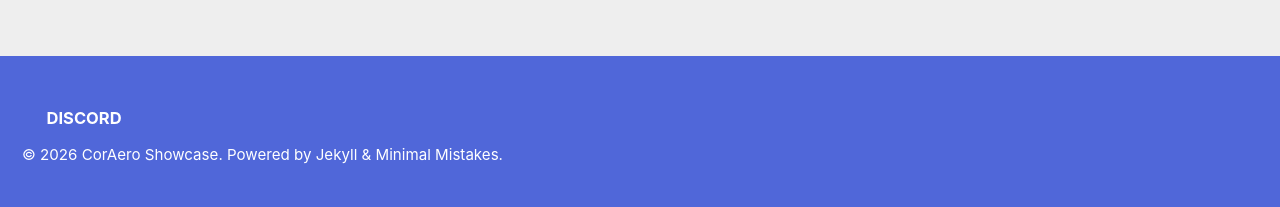
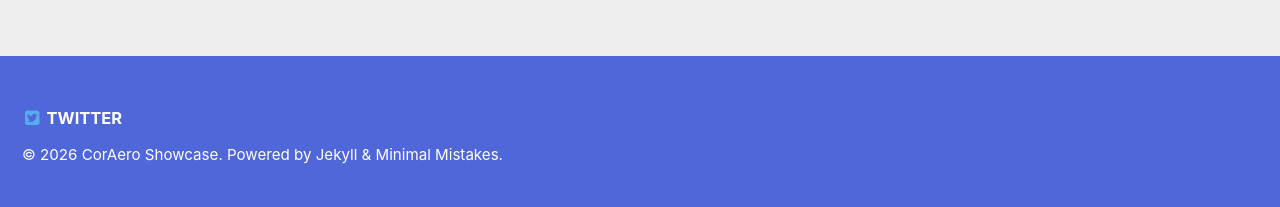
Before and after one commit to MUI-Corey/MUI-Corey.github.io, a Jekyll site: the page built from _pages/index.md, in a window 1280 px wide. Shown: the part 1281-1488 px from the top of the page. Built offline with Jekyll 4.4.1, drawn with Linux system fonts in a browser that asks for light colours.

Commit message:
Replace Discord link with Twitter link in footer

```diff
--- a/_config.yml
+++ b/_config.yml
@@ -50,9 +50,9 @@ author:
 # Site Footer
 footer: # Site footer
   links: # Footer links
-    - label: "Discord" # Twitter link
-      icon: "fab fa-fw fa-discord-square"
-      url: "https://discord.com/"
+    - label: "Twitter" # Twitter link
+      icon: "fab fa-fw fa-twitter-square"
+      url: "https://twitter.com/"
       target: "_blank"
     - label: "Facebook" # Facebook link
       icon: "fab fa-fw fa-facebook-square"
```
